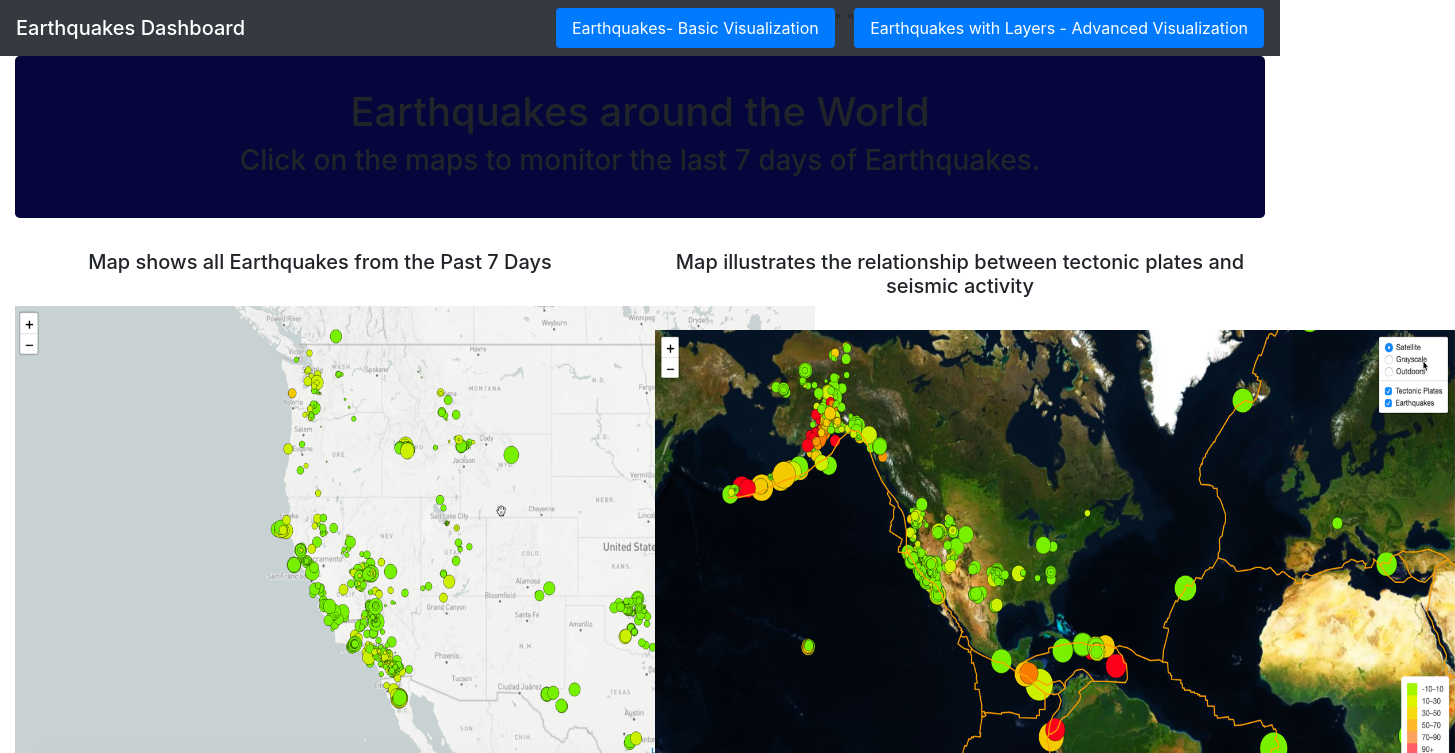
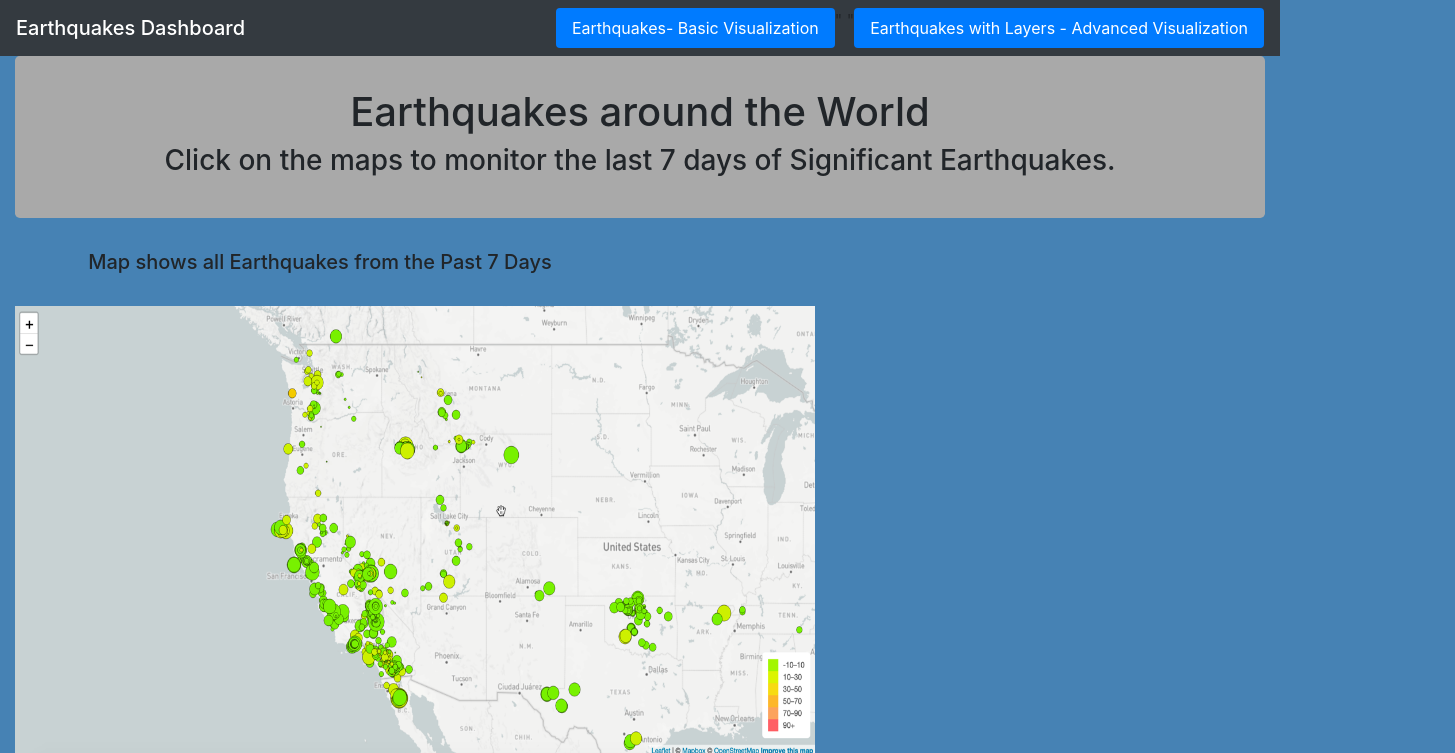
Before and after one commit to AtreidesArcade/LeafLet-challenge, a website: page index.html in a window 1280 px wide. Shown: the top 753 px of the page, 1455 px wide, since content can reach past the window. Drawn offline with nearby package versions, Linux system fonts and the light colour scheme; files that its build step writes are made by us from their sources.

Commit message:
Add Significant Earthquake mapping

```diff
--- a/Leaflet-Step1/static/css/style.css
+++ b/Leaflet-Step1/static/css/style.css
@@ -16,6 +16,7 @@ body {
 
 #map {
   height: 90%;
+  align-content: center;
 }
 
 body {
--- a/index.html
+++ b/index.html
@@ -10,7 +10,7 @@
 
     <!-- jQuery library -->
     <script src="https://ajax.googleapis.com/ajax/libs/jquery/3.4.1/jquery.min.js"></script>
-    <link rel="stylesheet" type="text/css" href="static/css/style.css" />
+    <link rel="stylesheet" type="text/css" href="style.css" />
     <!-- Latest compiled JavaScript -->
     <script src="https://maxcdn.bootstrapcdn.com/bootstrap/4.3.1/js/bootstrap.min.js"></script>
 </head>
@@ -39,7 +39,7 @@
 
         <h1>Earthquakes around the World</h1>
         <h3>
-          Click on the maps to monitor the last 7 days of Earthquakes.
+          Click on the maps to monitor the last 7 days of Significant Earthquakes.
         </h3>
       </div>
       <div class="row ">
@@ -54,6 +54,8 @@
               height="450 "
           /></a>
         </div>
+        </div>
+      <div class="row">
         <div class="col-lg-6 ">
         <h5 style="text-align:center; ">
           Map illustrates the relationship between tectonic plates and seismic activity
--- a/style.css
+++ b/style.css
@@ -1,18 +1,19 @@
 body {
     padding: 0;
     margin: 0;
-
+    background-color: steelblue;
 }
 
 #map,
 body,
 html {
     height: 100%;
+    align-content: center;
 }
 
 .jumbotron {
     padding: 2rem 1rem;
     margin-bottom: 2rem;
-    background-color: #05063b;
+    background-color: darkgrey;
     border-radius: .3rem;
 }
```
Also changed, not shown: Images/earth-blue-wave-abstract-background-technology-vector-19975029.jpg (added), README.md. Lines whose indentation alone changed are shown as unchanged.
